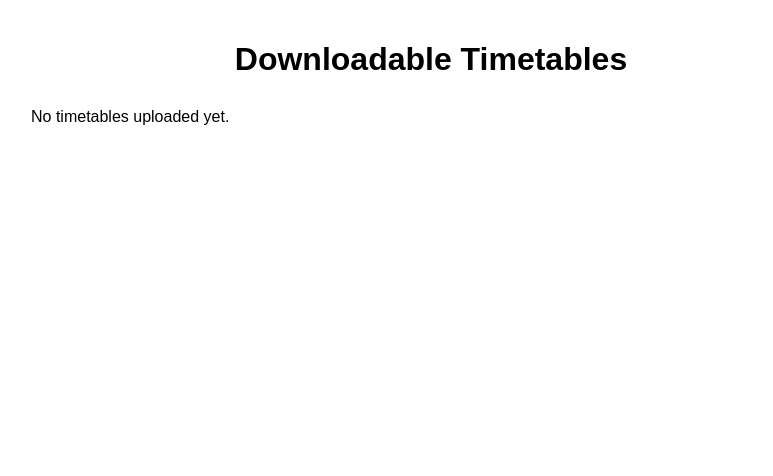
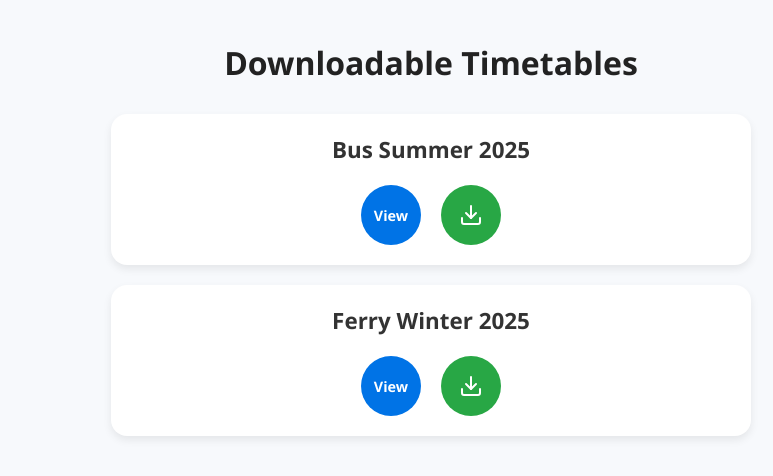
Before and after one commit to MillsJ09/cfr-timetables, a plain HTML site: page index.html in a window 1280 px wide. Shown: the whole page, without its empty margins (209-982 px from the left). Drawn offline with Linux system fonts and the light colour scheme; no server answers.

Commit message:
Update index.html

```diff
--- a/index.html
+++ b/index.html
@@ -4,75 +4,107 @@
   <meta charset="UTF-8">
   <title>Timetables</title>
   <style>
-    body { font-family: Arial, sans-serif; padding: 20px; max-width: 800px; margin: auto; }
-    h1 { text-align: center; margin-bottom: 30px; }
+    body {
+      font-family: "Segoe UI", Arial, sans-serif;
+      background: #f7f9fc;
+      margin: 0;
+      padding: 20px;
+    }
+
+    h1 {
+      text-align: center;
+      margin-bottom: 30px;
+      font-size: 2rem;
+      color: #222;
+    }
+
     .timetable {
-      margin: 15px 0;
-      padding: 15px;
-      border: 1px solid #ddd;
-      border-radius: 8px;
-      box-shadow: 1px 1px 4px rgba(0,0,0,0.1);
+      background: #fff;
+      padding: 20px;
+      margin: 20px auto;
+      border-radius: 16px;
+      box-shadow: 0 4px 8px rgba(0,0,0,0.08);
+      max-width: 600px;
+      text-align: center;
     }
-    .timetable h2 { margin: 0 0 10px; font-size: 1.2em; }
-    .links a {
-      margin-right: 20px;
+
+    .timetable h2 {
+      margin: 0 0 20px;
+      font-size: 1.4rem;
+      color: #333;
+    }
+
+    .buttons {
+      display: flex;
+      justify-content: center;
+      gap: 20px;
+    }
+
+    .btn {
+      display: flex;
+      align-items: center;
+      justify-content: center;
+      width: 60px;
+      height: 60px;
+      border-radius: 50%;
+      font-size: 0.9rem;
+      font-weight: bold;
+      color: #fff;
       text-decoration: none;
-      color: white;
+      transition: 0.2s ease-in-out;
+    }
+
+    .btn-view {
       background: #0073e6;
-      padding: 8px 12px;
-      border-radius: 6px;
     }
-    .links a:hover { background: #005bb5; }
+    .btn-view:hover {
+      background: #005bb5;
+    }
+
+    .btn-download {
+      background: #28a745;
+    }
+    .btn-download:hover {
+      background: #1e7e34;
+    }
+
+    .btn svg {
+      width: 24px;
+      height: 24px;
+    }
   </style>
 </head>
 <body>
   <h1>Downloadable Timetables</h1>
-  <div id="list"></div>
 
-  <script>
-    async function loadTimetables() {
-      try {
-        // Fetch the file list from the timetables/ directory
-        const response = await fetch("timetables/");
-        const text = await response.text();
+  <div class="timetable">
+    <h2>Bus Summer 2025</h2>
+    <div class="buttons">
+      <a class="btn btn-view" href="timetables/bus-summer-2025.pdf" target="_blank">View</a>
+      <a class="btn btn-download" href="timetables/bus-summer-2025.pdf" download>
+        <!-- Download Icon (Lucide SVG) -->
+        <svg xmlns="http://www.w3.org/2000/svg" fill="none" stroke="white" stroke-width="2" stroke-linecap="round" stroke-linejoin="round" class="feather feather-download">
+          <path d="M21 15v4a2 2 0 0 1-2 2H5a2 2 0 0 1-2-2v-4"></path>
+          <polyline points="7 10 12 15 17 10"></polyline>
+          <line x1="12" y1="15" x2="12" y2="3"></line>
+        </svg>
+      </a>
+    </div>
+  </div>
 
-        // Parse out the PDF filenames (GitHub Pages renders directory as HTML)
-        const parser = new DOMParser();
-        const doc = parser.parseFromString(text, "text/html");
-        const links = [...doc.querySelectorAll("a")];
+  <div class="timetable">
+    <h2>Ferry Winter 2025</h2>
+    <div class="buttons">
+      <a class="btn btn-view" href="timetables/ferry-winter-2025.pdf" target="_blank">View</a>
+      <a class="btn btn-download" href="timetables/ferry-winter-2025.pdf" download>
+        <svg xmlns="http://www.w3.org/2000/svg" fill="none" stroke="white" stroke-width="2" stroke-linecap="round" stroke-linejoin="round" class="feather feather-download">
+          <path d="M21 15v4a2 2 0 0 1-2 2H5a2 2 0 0 1-2-2v-4"></path>
+          <polyline points="7 10 12 15 17 10"></polyline>
+          <line x1="12" y1="15" x2="12" y2="3"></line>
+        </svg>
+      </a>
+    </div>
+  </div>
 
-        // Filter PDF files only
-        const pdfs = links
-          .map(a => a.getAttribute("href"))
-          .filter(href => href && href.endsWith(".pdf"));
-
-        const list = document.getElementById("list");
-
-        if (pdfs.length === 0) {
-          list.innerHTML = "<p>No timetables uploaded yet.</p>";
-          return;
-        }
-
-        // Create timetable cards
-        pdfs.forEach(file => {
-          const name = file.replace(/^.*[\\/]/, "").replace(".pdf", "").replace(/-/g, " ");
-          const div = document.createElement("div");
-          div.className = "timetable";
-          div.innerHTML = `
-            <h2>${name}</h2>
-            <div class="links">
-              <a href="timetables/${file}" target="_blank">View Online</a>
-              <a href="timetables/${file}" download>Download</a>
-            </div>
-          `;
-          list.appendChild(div);
-        });
-      } catch (err) {
-        document.getElementById("list").innerHTML = "<p>Unable to load timetables.</p>";
-      }
-    }
-
-    loadTimetables();
-  </script>
 </body>
 </html>
```
